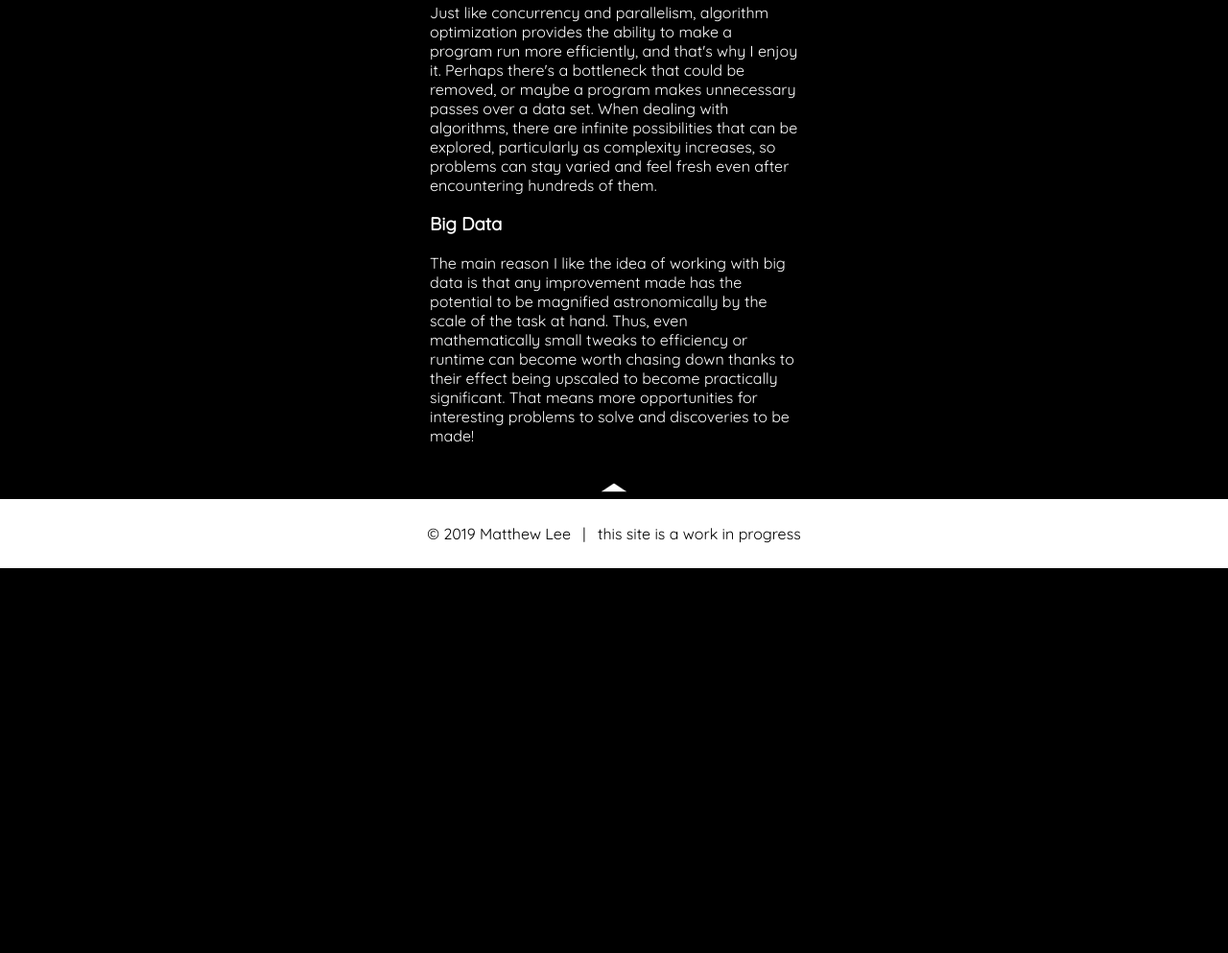
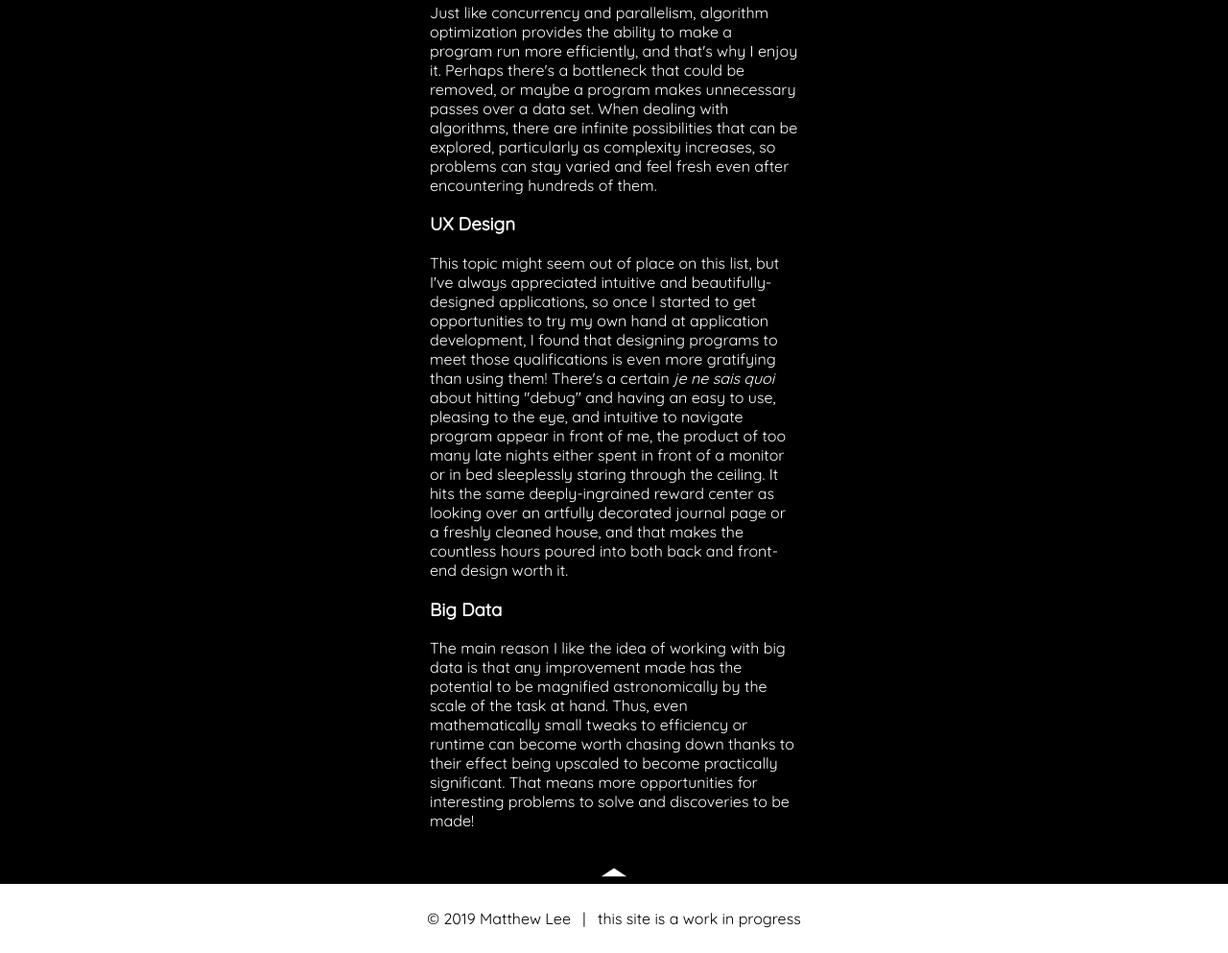
Before and after one commit to fmmmlee/fmmmlee.github.io, a plain HTML site: page index.html in a window 1280 px wide. Shown: the part 2157-3150 px from the top of the page at 96% size. Before the commit the page ends 2749 px from the top, so only its background shows below. Drawn offline with Linux system fonts and the light colour scheme; a web font is replaced by a local one.

Commit message:
typo and added ux section

```diff
--- a/index.html
+++ b/index.html
@@ -50,6 +50,8 @@
             <p>The idea of being able to perform a task more efficiently by somehow dividing up the workload has always held a strong appeal for me, and since taking my first steps into implementing concurrency, it's become one of my favorite ways to improve runtime. Implementing it often proves difficult on multiple levels, providing the kind of challenges that I excel at. I also appreciate that it presents opportunities for making different design decisions, from leaning into the massively parallelized architecture of a GPU, with its unique strengths and weaknesses, to rebuilding a data-processing function from the ground up to pipeline individual objects so they can be handled by different cores or processors.</p>
             <h3>Algorithm Optimization</h3>
             <p>Just like concurrency and parallelism, algorithm optimization provides the ability to make a program run more efficiently, and that's why I enjoy it. Perhaps there's a bottleneck that could be removed, or maybe a program makes unnecessary passes over a data set. When dealing with algorithms, there are infinite possibilities that can be explored, particularly as complexity increases, so problems can stay varied and feel fresh even after encountering hundreds of them.</p>
+            <h3>UX Design</h3>
+            <p>This topic might seem out of place on this list, but I've always appreciated intuitive and beautifully-designed applications, so once I started to get opportunities to try my own hand at application development, I found that designing programs to meet those qualifications is even more gratifying than using them! There's a certain <i>je ne sais quoi</i> about hitting "debug" and having an easy to use, pleasing to the eye, and intuitive to navigate program appear in front of me, the product of too many late nights either spent in front of a monitor or in bed sleeplessly staring through the ceiling. It hits the same deeply-ingrained reward center as looking over an artfully decorated journal page or a freshly cleaned house, and that makes the countless hours poured into both back and front-end design worth it.</p>
             <h3>Big Data</h3>
             <p>The main reason I like the idea of working with big data is that any improvement made has the potential to be magnified astronomically by the scale of the task at hand. Thus, even mathematically small tweaks to efficiency or runtime can become worth chasing down thanks to their effect being upscaled to become practically significant. That means more opportunities for interesting problems to solve and discoveries to be made!</p>
 
```
Also changed, not shown: projects.html (+1 -1 lines), 1 other file.
